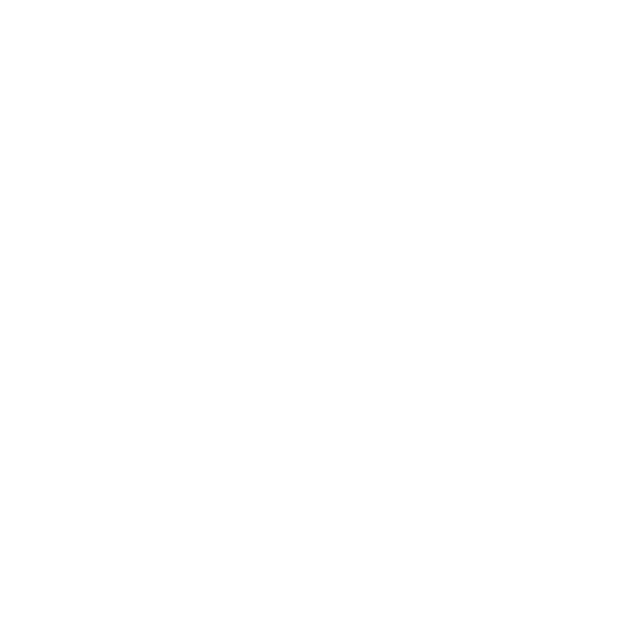
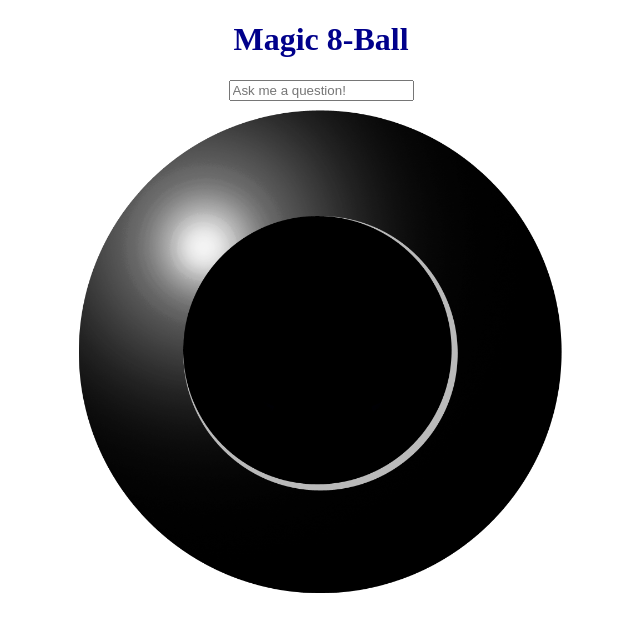
Before and after one commit to kv-mod3/intro-js-8ball, a plain HTML site: page index.html in a window 1280 px wide. Shown: the whole page, without its empty margins (319-959 px from the left). Drawn offline with Linux system fonts and the light colour scheme.

Commit message:
added new files, early 8ball creation

```diff
--- /dev/null
+++ b/css/style.css
@@ -0,0 +1,7 @@
+body {
+    text-align: center;
+}
+
+h1 {
+    color: darkblue
+}
--- a/index.html
+++ b/index.html
@@ -1,13 +1,19 @@
 <!DOCTYPE html>
 <html lang="en">
-<head>
-    <meta charset="UTF-8">
-    <meta http-equiv="X-UA-Compatible" content="IE=edge">
-    <meta name="viewport" content="width=device-width, initial-scale=1.0">
+  <head>
+    <meta charset="UTF-8" />
+    <meta http-equiv="X-UA-Compatible" content="IE=edge" />
+    <meta name="viewport" content="width=device-width, initial-scale=1.0" />
     <title>Document</title>
+    <link rel="stylesheet" href="./css/style.css">
     <script src="./js/main.js" defer></script>
-</head>
-<body>
-
-</body>
+    <title>Magic 8-Ball in JavaScript</title>
+  </head>
+  <body>
+    <div class="">
+      <h1>Magic 8-Ball</h1>
+      <input type="text" placeholder="Ask me a question!"/>
+      <div id="8ball"></div>
+    </div>
+  </body>
 </html>
--- a/js/main.js
+++ b/js/main.js
@@ -0,0 +1,18 @@
+// global variables
+const eightBall = document.createElement('img');
+
+
+// creating 8-ball
+document.body.appendChild(eightBall);
+eightBall.style.height = '500px';
+eightBall.style.width = '500px';
+eightBall.src = './img/magic8ball_start.png';    // img path related to where JS is running (html), not the JS file itself
+
+// grabs a random integer
+function randomInt(min, max) { // min and max integers
+    return Math.floor(Math.random() * (max - min + 1) + min)
+    // from MDN Web Docs
+}
+
+const roundedInt = randomInt(1, 20) // passes min and max integers into the function
+console.log(roundedInt)
```
Also changed, not shown: notes.txt (deleted), 1 other file.
